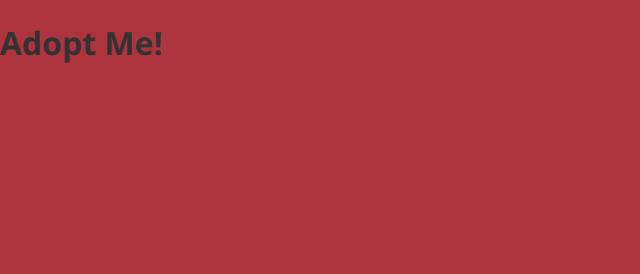
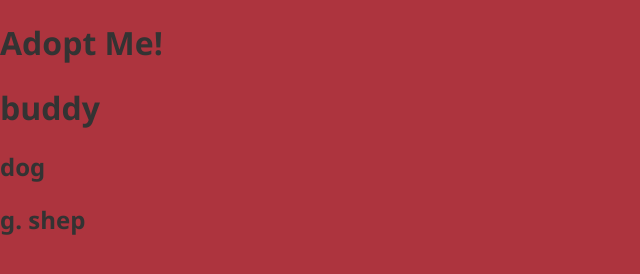
Before and after one commit to alyrace/adoptme, a plain HTML site: page fem/src/index.html in a window 1280 px wide. Shown: the whole page, without its empty margins (0-640 px from the left). Drawn offline with nearby package versions, Linux system fonts and the light colour scheme.

Commit message:
add props to pet component

```diff
--- a/fem/src/index.html
+++ b/fem/src/index.html
@@ -12,11 +12,24 @@
     <script src="https://unpkg.com/react@16.8.0-alpha.1/umd/react.development.js"></script>
     <script src="https://unpkg.com/react-dom@16.8.0-alpha.1/umd/react-dom.development.js"></script>
     <script>
-        const App = () => {
-            return React.createElement("div", {},
-            React.createElement('h1', {}, 'Adopt Me!')
-            )
-        }
+        const Pet = (props) => {
+  return React.createElement("div", {}, [
+    React.createElement("h1", {}, props.name),
+    React.createElement("h2", {}, props.animal),
+    React.createElement("h2", {}, props.breed)
+  ]);
+};
+
+const App = () => {
+  return React.createElement("div", {}, [
+    React.createElement("h1", {}, "Adopt Me!"),
+    React.createElement(Pet, {
+        name: "buddy",
+        animal: "dog",
+        breed: "g. shep"
+    })
+  ]);
+};
         ReactDOM.render(React.createElement(App), document.getElementById('root'))
     </script>
 </body>
```
